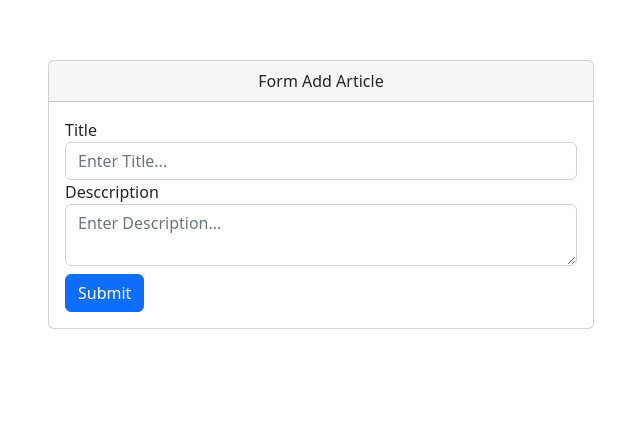
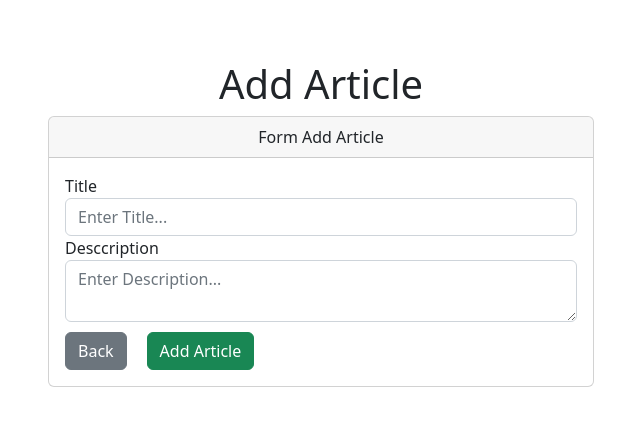
Before and after one commit to Jump-Higher/REACT-CRUD-API, a React (Vite) app in the folder Frontend/: page /add-article in a window 1280 px wide. Shown: the part 110-536 px from the top of the page, without its empty margins (319-959 px from the left). Built offline with nearby package versions, Linux system fonts and the light colour scheme.

Commit message:
Link to Form Article

```diff
--- a/Frontend/src/crud/AddArticle/index.jsx
+++ b/Frontend/src/crud/AddArticle/index.jsx
@@ -1,11 +1,13 @@
 import React from 'react'
-import { Gap } from '../../components'
+import { Link } from 'react-router-dom'
+import { Button, Gap } from '../../components'
 
 const AddArticle = () => {
   return (
     <>
       <div className='container'>
         <Gap height={170} />
+        <h1 className='text-center'> Add Article</h1>
         <div className='row justify-content-center'>
           <div className='col-md-6'>
             <div className='card'>
@@ -27,10 +29,12 @@ const AddArticle = () => {
                       placeholder='Enter Description...'
                     ></textarea>
                   </div>
-
-                  <button type='submit' className='btn btn-primary mt-2 '>
-                    Submit
-                  </button>
+                  <Gap height={10} />
+                  <div className='btn-group'>
+                    <Button to='/' label='Back' variant='secondary' />
+                    <Gap width={20} />
+                    <Button label='Add Article' variant='success' />
+                  </div>
                 </form>
               </div>
             </div>
--- a/Frontend/src/crud/ListArticle/index.jsx
+++ b/Frontend/src/crud/ListArticle/index.jsx
@@ -7,7 +7,7 @@ const ListArticle = () => {
     <>
       <div className='container mt-5'>
         <h1 className='text-center'>All Artike </h1>
-        <Button label='add article +' variant='primary' />
+        <Button to='/add-article' label='add article +' variant='primary' />
         <table className='table'>
           <thead>
             <tr>
```
